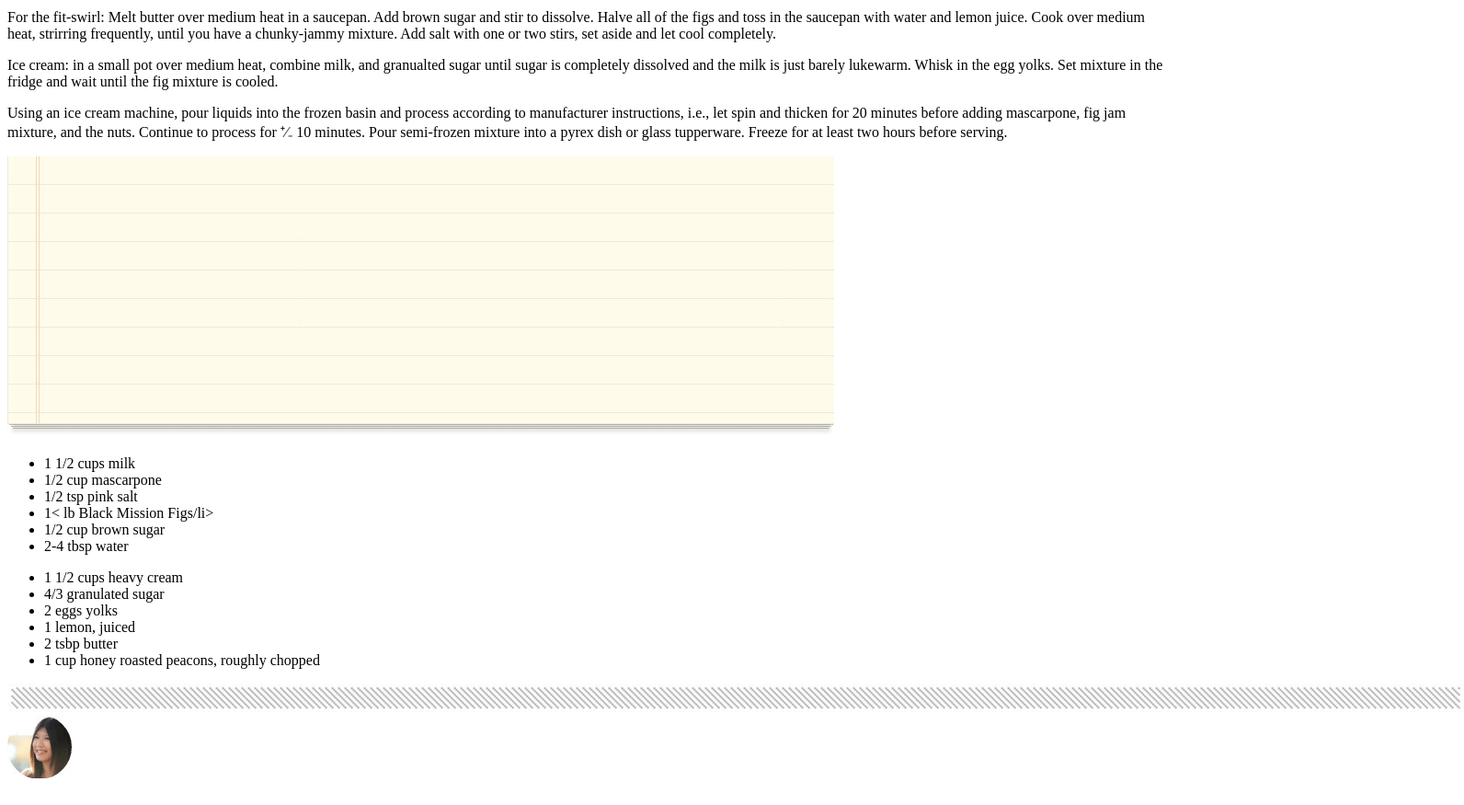
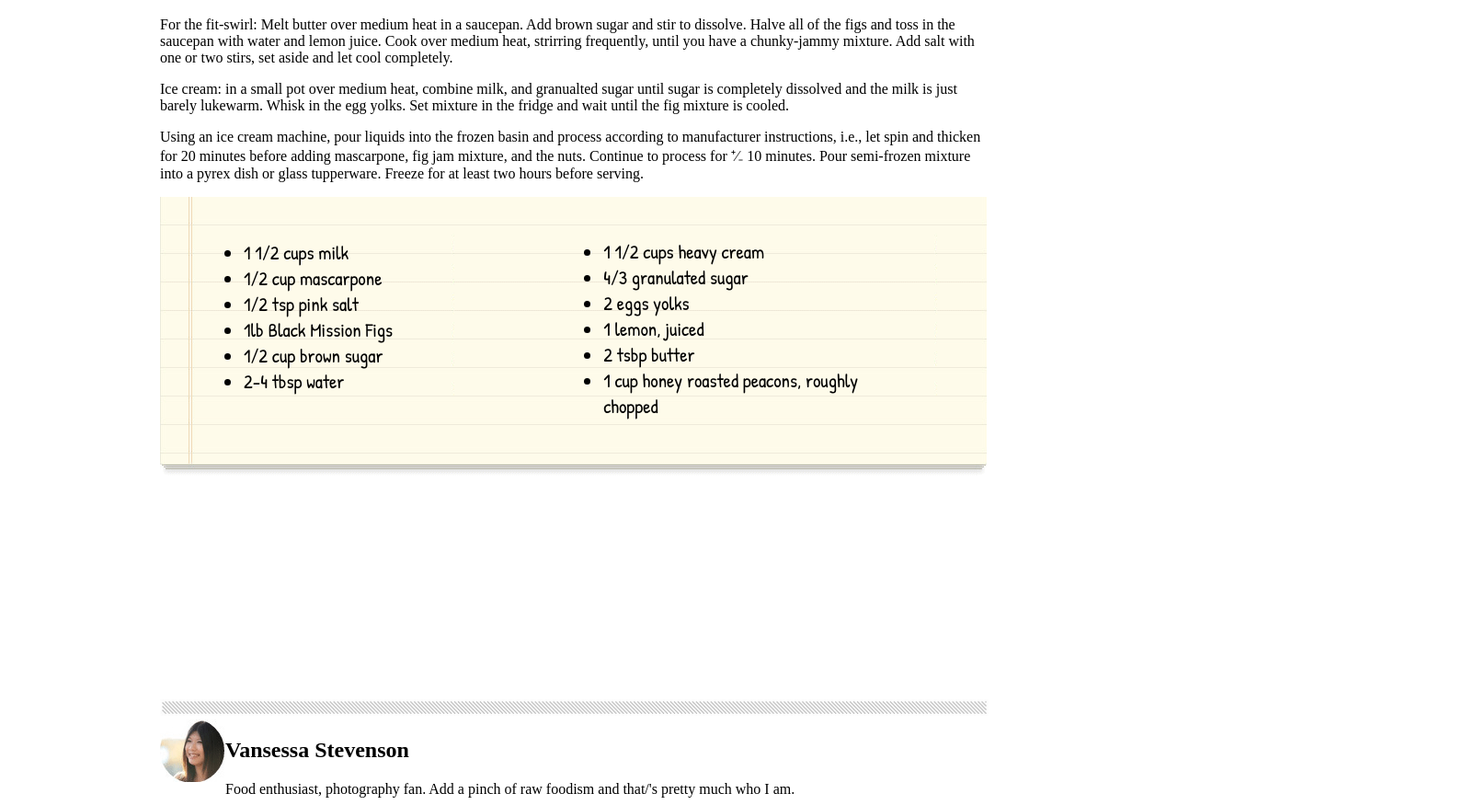
Before and after one commit to kotla12/chocoPizza, a plain HTML site: page lab-assets/index.html in a window 1280 px wide. Shown: the part 851-1726 px from the top of the page at 92% size, 1592 px wide, since content can reach past the window. Drawn offline with Linux system fonts and the light colour scheme; a web font is replaced by a local one.

Commit message:
modified css, added page width, floated listed items, and flaoted the last img van

```diff
--- a/lab-assets/index.html
+++ b/lab-assets/index.html
@@ -7,6 +7,7 @@
     <link href="https://fonts.googleapis.com/css?family=Patrick+Hand|Playfair+Display|Saira+Semi+Condensed|Yellowtail" rel="stylesheet">
   </head>
   <body>
+    <div class = "center">
       <header>
         <img id = "fork" src="logo.png" alt="fork picture">
         <h2 id = "Del">Delicious <br> </h2>
@@ -19,46 +20,49 @@
         <img id = "tab"src="pint-icon.png" alt="">
         <img id = "tab"src="rss-icon.png" alt="">
         <img id = "tab"src="mail-icon.png" alt="">
-      <img id = "tab"src="line-break.png" alt="">
+        <img class = "line" src="line-break.png" alt="">
       </header>
       <div class="main">
-      <h1>Chocolate Pizza</h1>
-      <h3>POSTED ON 15 DEC 2013 / DESSERTS</h3>
-      <img src="print-icon.png" alt="">
-      <span>PRINT</span>
+        <h1>Chocolate Pizza <br> <span id = "h2span">POSTED ON 15 DEC 2013 / DESSERTS</span></h1>
+
+        <span id ="s"><img src="print-icon.png" alt="">
+        PRINT</span>
         <img src="choco-pizza.png" alt="">
         <p>For the fit-swirl: Melt butter over medium heat in a saucepan. Add brown sugar and stir to dissolve. Halve all of the figs and toss in the saucepan with water and lemon juice. Cook over medium heat, strirring frequently, until you have a chunky-jammy mixture. Add salt with one or two stirs, set aside and let cool completely.</p>
         <p>Ice cream: in a small pot over medium heat, combine milk, and granualted sugar until sugar is completely dissolved and the milk is just barely lukewarm. Whisk in the egg yolks. Set mixture in the fridge and wait until the fig mixture is cooled.</p>
         <p>Using an ice cream machine, pour liquids into the frozen basin and process according to manufacturer instructions, i.e., let spin and thicken for 20 minutes before adding mascarpone, fig jam mixture, and the nuts. Continue to process for ⁺⁄₋  10 minutes. Pour semi-frozen mixture into a pyrex dish or glass tupperware. Freeze for at least two hours before serving.</p>
-      <img src="list-bg.png" alt="">
-      <ul>
+        <div id = "ing">
+          <img id ="pap"src="list-bg.png" alt="">
+          <ul id = "li1">
             <li>1 1/2 cups milk</li>
             <li>1/2 cup mascarpone</li>
             <li>1/2 tsp pink salt</li>
-        <li>1< lb Black Mission Figs/li>
+            <li>1lb Black Mission Figs</li>
             <li>1/2 cup brown sugar</li>
             <li>2-4 tbsp water</li>
           </ul>
-      <ul>
+          <ul id= "li2">
             <li>1 1/2 cups heavy cream</li>
             <li id = "checked">4/3 granulated sugar</li>
             <li id = "checked">2 eggs yolks</li>
             <li>1 lemon, juiced</li>
             <li>2 tsbp butter</li>
-        <li>1 cup honey roasted peacons, roughly chopped</li>
+            <li>1 cup honey roasted peacons, roughly <br>chopped</li>
           </ul>
         </div>
+      </div>
       <div class="author">
-      <img src="line-break.png" alt="">
-      <img src="van-pic.png" alt="">
+        <img class = "line"src="line-break.png" alt="">
+        <img id = "van" src="van-pic.png" alt="">
         <h2>Vansessa Stevenson</h2>
         <p>Food enthusiast, photography fan. Add a pinch of raw foodism and that/'s pretty much who I am.</p>
-      <button type="button" name="button">SHARE RECIPE</button>
+        <button id = "butt" type="button" name="button">SHARE RECIPE</button>
       </div>
       <footer>
         <img src="small-logo.png" alt="">
         <p>Delicious &copy; &middot; All Rights Reserved</p>
         <p>Prooudly published with Ghost.</p>
       </footer>
+    </div>
   </body>
 </html>
--- a/lab-assets/style.css
+++ b/lab-assets/style.css
@@ -1,3 +1,13 @@
+.center {
+  width: 901px;
+  margin: 0px 166px;
+}
+.line {
+  width: 901px ;
+}
+.author {
+  display: inline;
+}
 #Del {
   font-family: 'Yellowtail', cursive;
 }
@@ -8,9 +18,20 @@ header h2 {
   display: inline;
 
 }
+h1 {
+  font-family: 'Anton', sans-serif;
+  line-height: 24px;
+
+
+}
 #title {
   font-family: 'Saira Semi Condensed', sans-serif;
   font-size: x-small;
+}
+#h2span {
+  font-family: 'Saira Semi Condensed', sans-serif;
+  font-size: small;
+
 }
 #fork {
   float: left;
@@ -19,3 +40,30 @@ header h2 {
 #tab {
   float: right;
 }
+#s {
+  float: right;
+}
+ul {
+  display: inline-block;
+  font-family: 'Patrick Hand', cursive;
+  font-size: 1.3em;
+}
+#pap {
+  position: relative;
+}
+#li1 {
+  position: relative;
+  bottom: 311px;
+  left: 51px;
+}
+#li2{
+  position: relative;
+  bottom: 284px;
+  left: 236px;
+}
+#van {
+  float: left;
+}
+#butt {
+  float: right;
+}
```
Lines whose indentation alone changed are shown as unchanged.
